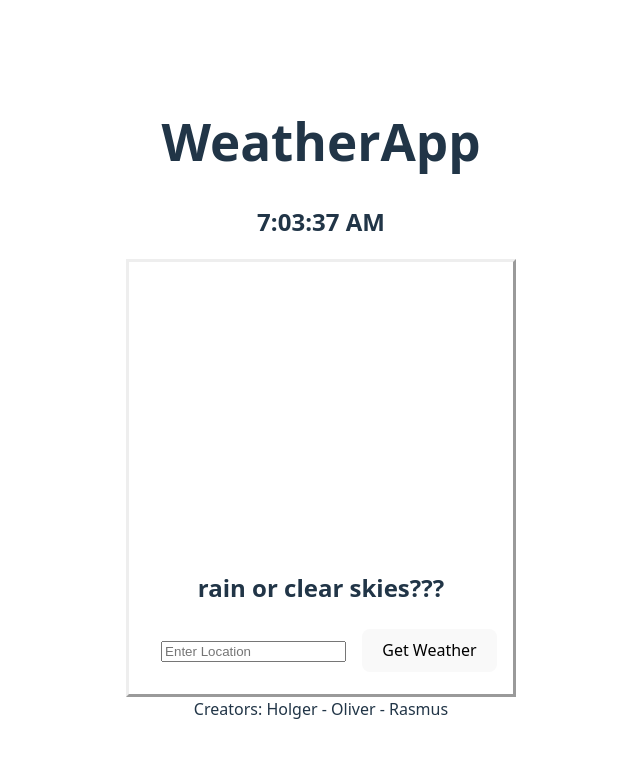
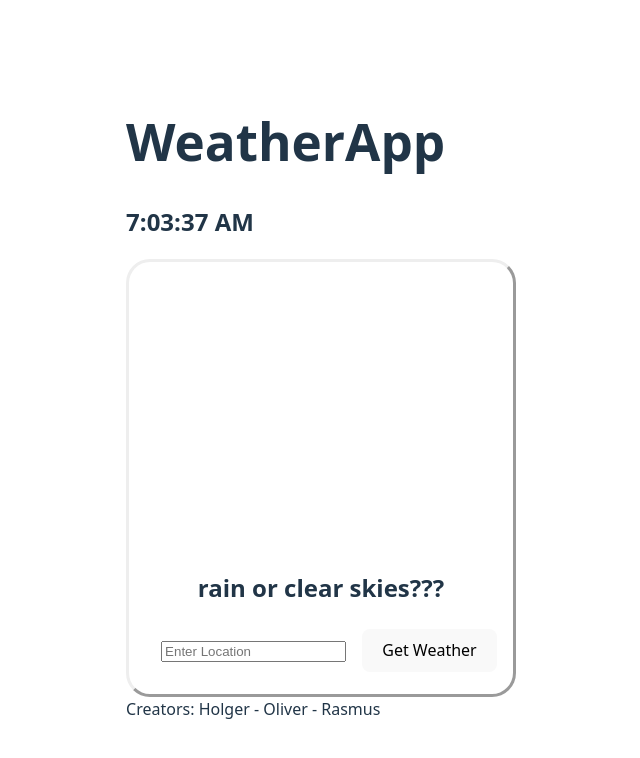
Before and after one commit to NightgaleX/WeatherApp, a React (Vite) app: page / in a window 1280 px wide. Shown: the top 758 px of the page, without its empty margins (319-959 px from the left). Built offline with nearby package versions, Linux system fonts and the light colour scheme.

Commit message:
Added some css for visuality

```diff
--- a/src/App.css
+++ b/src/App.css
@@ -2,14 +2,18 @@
   max-width: 1280px;
   margin: 0 auto;
   padding: 2rem;
-  text-align: center;
 }
 
 #container {
+  background-color: rgba(255, 255, 255, 0.6);
+  border-radius: 1.5rem;
+  margin: auto;
   border-style: outset;
   height: 50vh;
   align-content: end;
   padding: 1rem;
+  text-align: center;
+
 }
 
 input {
```
